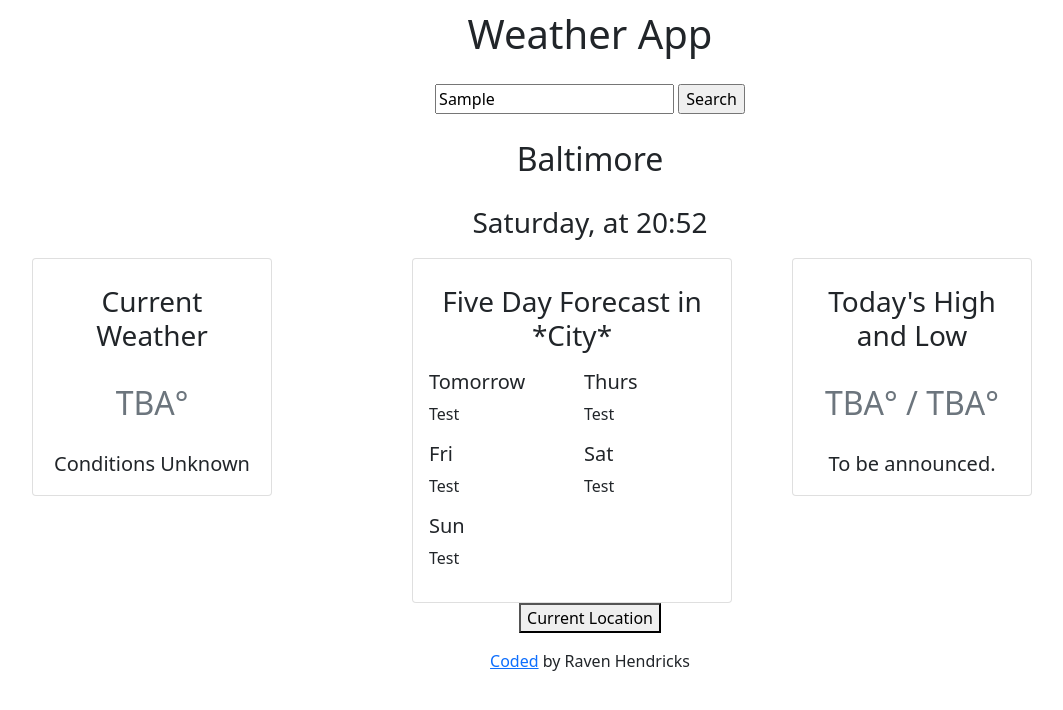
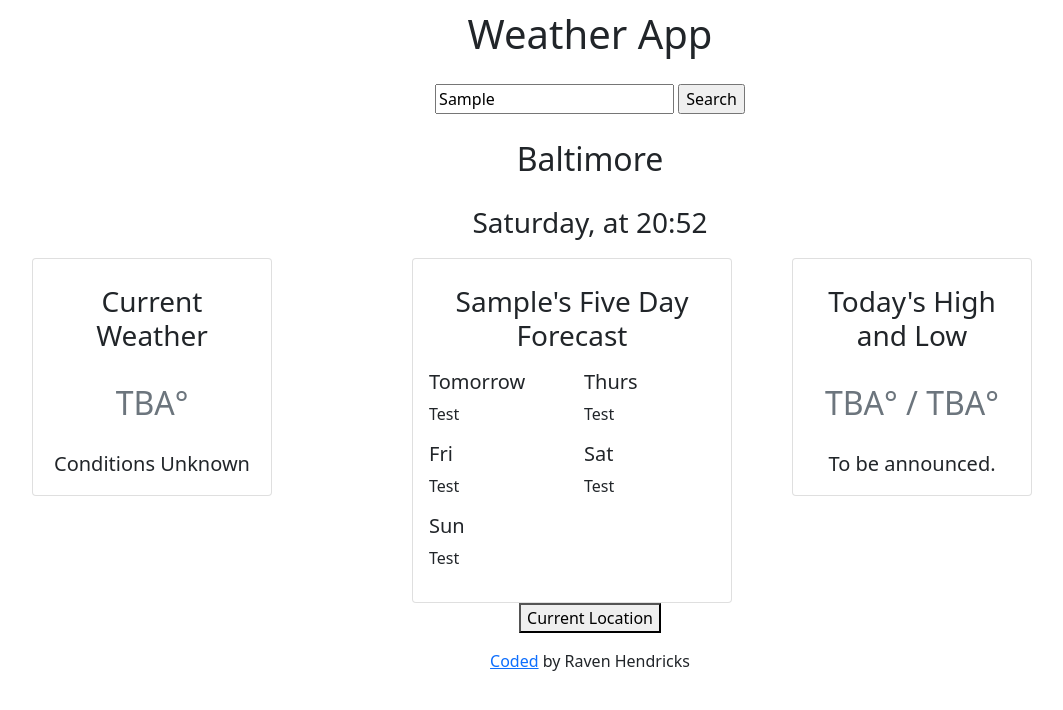
Before and after one commit to ravenkmusic/Raven-s-First-Repository, a plain HTML site: page index.html in a window 1280 px wide. Both pictures are taken after typing "Sample" into the empty fields and a click on the input "Search". Shown: the whole page, without its empty margins (50-1113 px from the left). Drawn offline with nearby package versions, Linux system fonts and the light colour scheme; no server answers.

Commit message:
edited forecast inner HTML

```diff
--- a/index.html
+++ b/index.html
@@ -44,7 +44,7 @@
             <div class="col-4">
             <div class="card forecast" style="width: 20rem">
           <div class="card-body">
-            <h3 class="card-title">Five Day Forecast in *City*</h3>
+            <h3 class="card-title" id="forecast">Five Day Forecast</span></h3>
             <div class="row">
         <div class="col-6"><h5>Tomorrow</h5><p class="card-text-forecast">Test</p></div>
 
--- a/src/index.js
+++ b/src/index.js
@@ -44,6 +44,8 @@
 function displayCity(event) {
   event.preventDefault();
   let cityInput = document.querySelector("#city-input");
+  let city = document.querySelector("#forecast");
+  city.innerHTML = `${cityInput.value}'s Five Day Forecast`;
   let apiKey = "c789e765c19e78f4b69ede7112f55431";
   let apiUrl = `https://api.openweathermap.org/data/2.5/weather?q=${cityInput.value}&appid=${apiKey}&units=imperial`;
   axios.get(apiUrl).then(showTemp);
```
